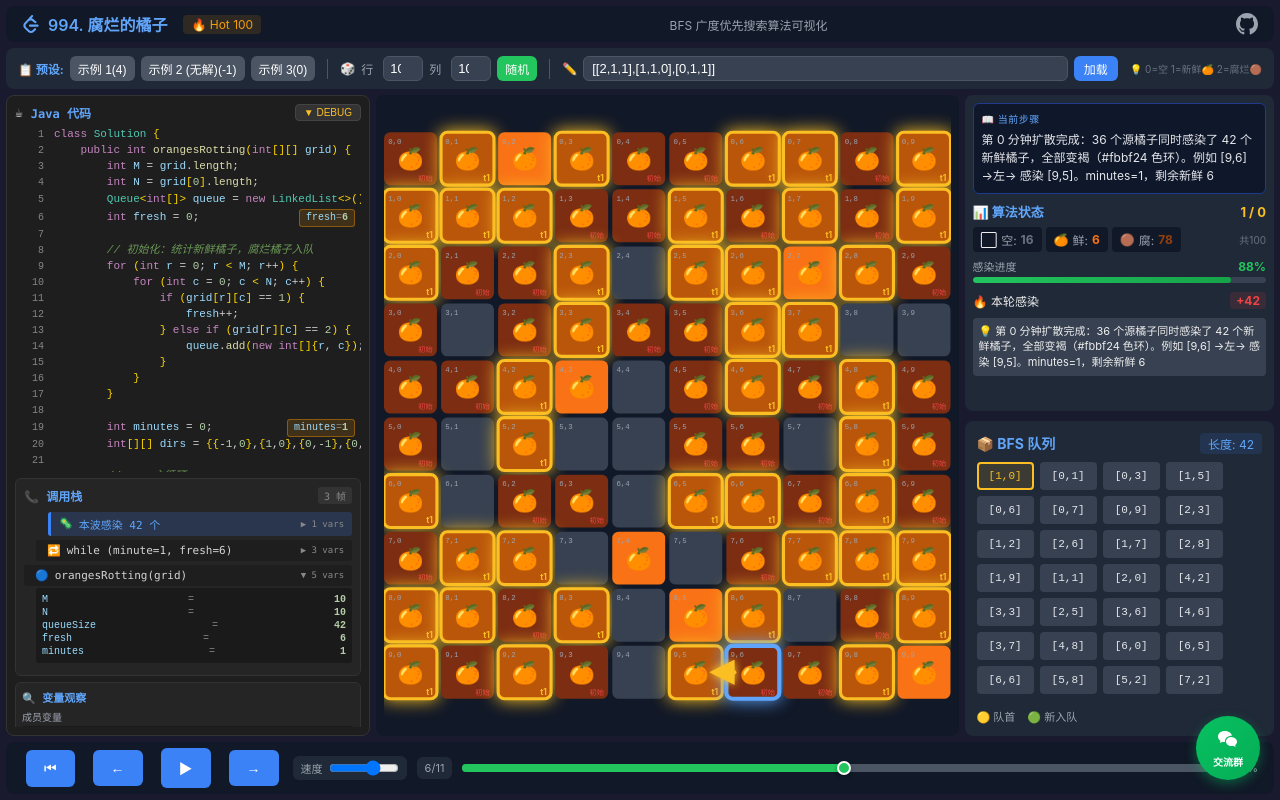
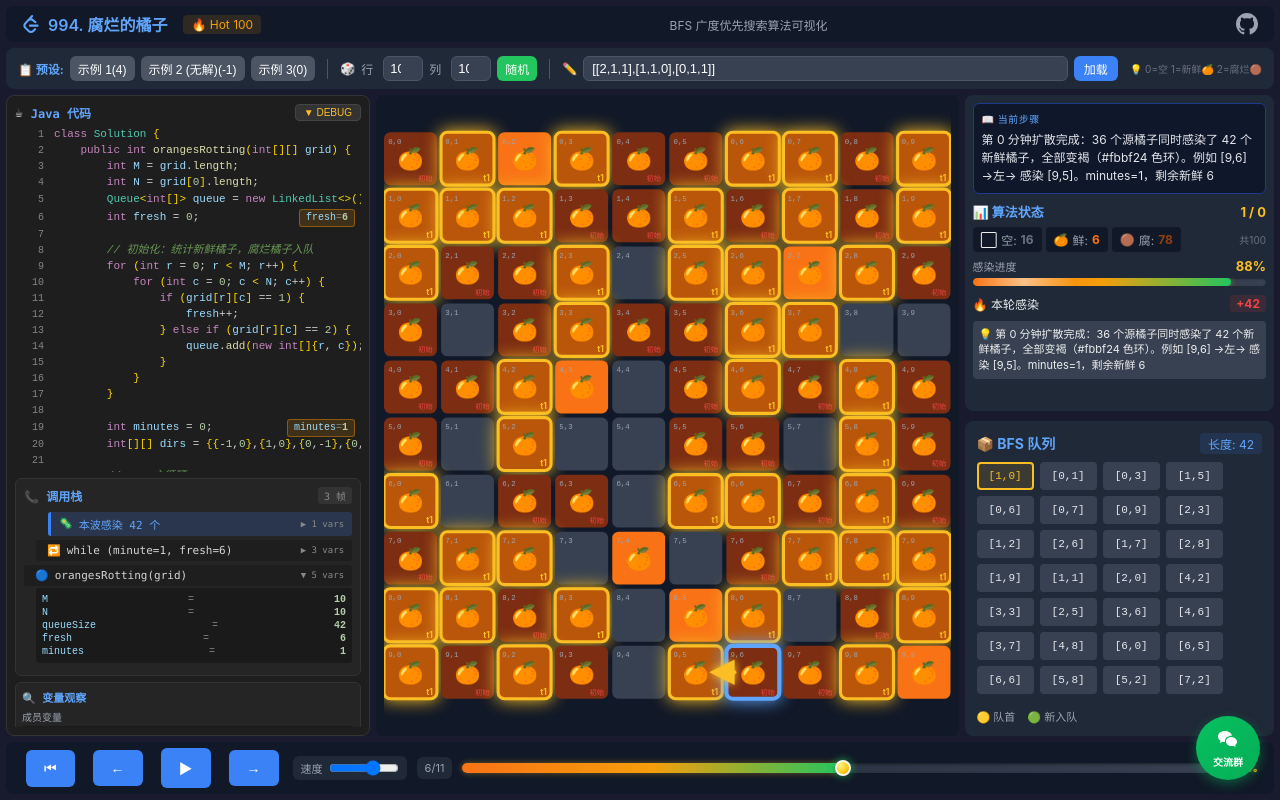
Before and after one commit to fuck-algorithm/leetcode-994-rotting-oranges, a React (Vite) app: page / in a window 1280 px wide. Both pictures are taken after a click on the element 846 px from the left and 768 px from the top of the page. Built offline with nearby package versions, Linux system fonts and the light colour scheme.

Commit message:
style(ui): polish progress bars with gradient track, shine flow and glowing thumb, no native style

```diff
--- a/src/components/Controls.tsx
+++ b/src/components/Controls.tsx
@@ -185,7 +185,7 @@ export function Controls({
         {currentStep + 1}/{totalSteps}
       </span>
 
-      {/* 进度条 — 占满剩余空间，与按钮同一行 */}
+      {/* 进度条 — 占满剩余空间，与按钮同一行，自定义渐变样式 */}
       <div style={{
         flex: 1,
         minWidth: '120px',
@@ -196,10 +196,11 @@ export function Controls({
         <div style={{
           flex: 1,
           position: 'relative',
-          height: '8px',
-          background: '#4b5563',
-          borderRadius: '4px',
+          height: '10px',
+          background: 'linear-gradient(90deg, #1f2937, #374151)',
+          borderRadius: '5px',
           cursor: 'pointer',
+          boxShadow: 'inset 0 1px 3px rgba(0,0,0,0.5)',
         }}
           onClick={(e) => {
             const rect = e.currentTarget.getBoundingClientRect();
@@ -215,9 +216,10 @@ export function Controls({
             top: 0,
             height: '100%',
             width: `${totalSteps > 1 ? (currentStep / (totalSteps - 1)) * 100 : 0}%`,
-            background: '#22c55e',
-            borderRadius: '4px',
-            transition: 'width 0.1s ease',
+            background: 'linear-gradient(90deg, #f97316, #f59e0b, #22c55e)',
+            borderRadius: '5px',
+            transition: 'width 0.15s ease',
+            boxShadow: '0 0 6px rgba(251, 191, 36, 0.4)',
           }} />
           <input
             type="range"
@@ -242,16 +244,22 @@ export function Controls({
             top: '50%',
             left: `${totalSteps > 1 ? (currentStep / (totalSteps - 1)) * 100 : 0}%`,
             transform: 'translate(-50%, -50%)',
-            width: '14px',
-            height: '14px',
-            background: '#22c55e',
+            width: '16px',
+            height: '16px',
+            background: 'radial-gradient(circle at 30% 30%, #fef08a, #facc15 60%, #ca8a04)',
             borderRadius: '50%',
-            border: '2px solid white',
-            boxShadow: '0 2px 4px rgba(0,0,0,0.3)',
+            border: '2px solid rgba(255,255,255,0.9)',
+            animation: 'thumbGlow 1.8s ease-in-out infinite',
             pointerEvents: 'none',
           }} />
         </div>
-        <span style={{ color: '#9ca3af', fontSize: '11px', whiteSpace: 'nowrap' }}>
+        <span style={{
+          color: '#fbbf24',
+          fontSize: '11px',
+          whiteSpace: 'nowrap',
+          fontWeight: 'bold',
+          textShadow: '0 0 4px rgba(251,191,36,0.4)',
+        }}>
           {Math.round(totalSteps > 1 ? (currentStep / (totalSteps - 1)) * 100 : 0)}%
         </span>
       </div>
--- a/src/components/StatePanel.tsx
+++ b/src/components/StatePanel.tsx
@@ -83,30 +83,55 @@ export function StatePanel({
         <span style={{ fontSize: '10px', color: '#6b7280', marginLeft: 'auto' }}>共{totalCells}</span>
       </div>
 
-      {/* 感染进度 — 单行 */}
+      {/* 感染进度 — 渐变轨道 + 光泽流动，自定义样式不靠原生 progress */}
       <div style={{ marginBottom: '6px' }}>
         <div style={{
           display: 'flex',
           justifyContent: 'space-between',
           alignItems: 'center',
-          marginBottom: '3px',
+          marginBottom: '4px',
         }}>
           <span style={{ fontSize: '11px', color: '#9ca3af' }}>感染进度</span>
-          <span style={{ color: '#22c55e', fontWeight: 'bold', fontSize: '12px' }}>{progress}%</span>
+          <span style={{
+            color: progress === 100 ? '#22c55e' : '#fbbf24',
+            fontWeight: 'bold',
+            fontSize: '13px',
+            textShadow: progress === 100 ? '0 0 6px rgba(34,197,94,0.6)' : 'none',
+            transition: 'all 0.3s ease',
+          }}>{progress}%</span>
         </div>
         <div style={{
-          height: '6px',
-          background: '#374151',
-          borderRadius: '3px',
+          position: 'relative',
+          height: '8px',
+          background: 'linear-gradient(90deg, #1f2937, #374151)',
+          borderRadius: '4px',
           overflow: 'hidden',
+          boxShadow: 'inset 0 1px 2px rgba(0,0,0,0.4)',
         }}>
           <div style={{
+            position: 'absolute',
+            left: 0,
+            top: 0,
             height: '100%',
             width: `${progress}%`,
-            background: 'linear-gradient(90deg, #22c55e, #16a34a)',
-            borderRadius: '3px',
-            transition: 'width 0.3s ease',
-          }} />
+            background: 'linear-gradient(90deg, #f97316 0%, #f59e0b 50%, #22c55e 100%)',
+            borderRadius: '4px',
+            transition: 'width 0.4s cubic-bezier(0.4, 0, 0.2, 1)',
+            boxShadow: '0 0 6px rgba(251, 191, 36, 0.5)',
+          }}>
+            {/* 光泽流动高光层 */}
+            {progress > 0 && progress < 100 && (
+              <div style={{
+                position: 'absolute',
+                top: 0,
+                left: 0,
+                width: '40%',
+                height: '100%',
+                background: 'linear-gradient(90deg, transparent, rgba(255,255,255,0.5), transparent)',
+                animation: 'progressShine 2s ease-in-out infinite',
+              }} />
+            )}
+          </div>
         </div>
       </div>
 
--- a/src/index.css
+++ b/src/index.css
@@ -28,3 +28,15 @@ body {
   0%, 100% { transform: scale(1); }
   50% { transform: scale(1.15); }
 }
+
+/* 进度条填充光泽流动：一道高光从左向右扫过，避免静态死板 */
+@keyframes progressShine {
+  0% { transform: translateX(-100%); }
+  100% { transform: translateX(200%); }
+}
+
+/* 进度条滑块持续微脉动光晕，吸引用户注意当前位置 */
+@keyframes thumbGlow {
+  0%, 100% { box-shadow: 0 0 4px rgba(34, 197, 94, 0.6), 0 2px 4px rgba(0,0,0,0.3); }
+  50% { box-shadow: 0 0 10px rgba(34, 197, 94, 0.9), 0 2px 4px rgba(0,0,0,0.3); }
+}
```
